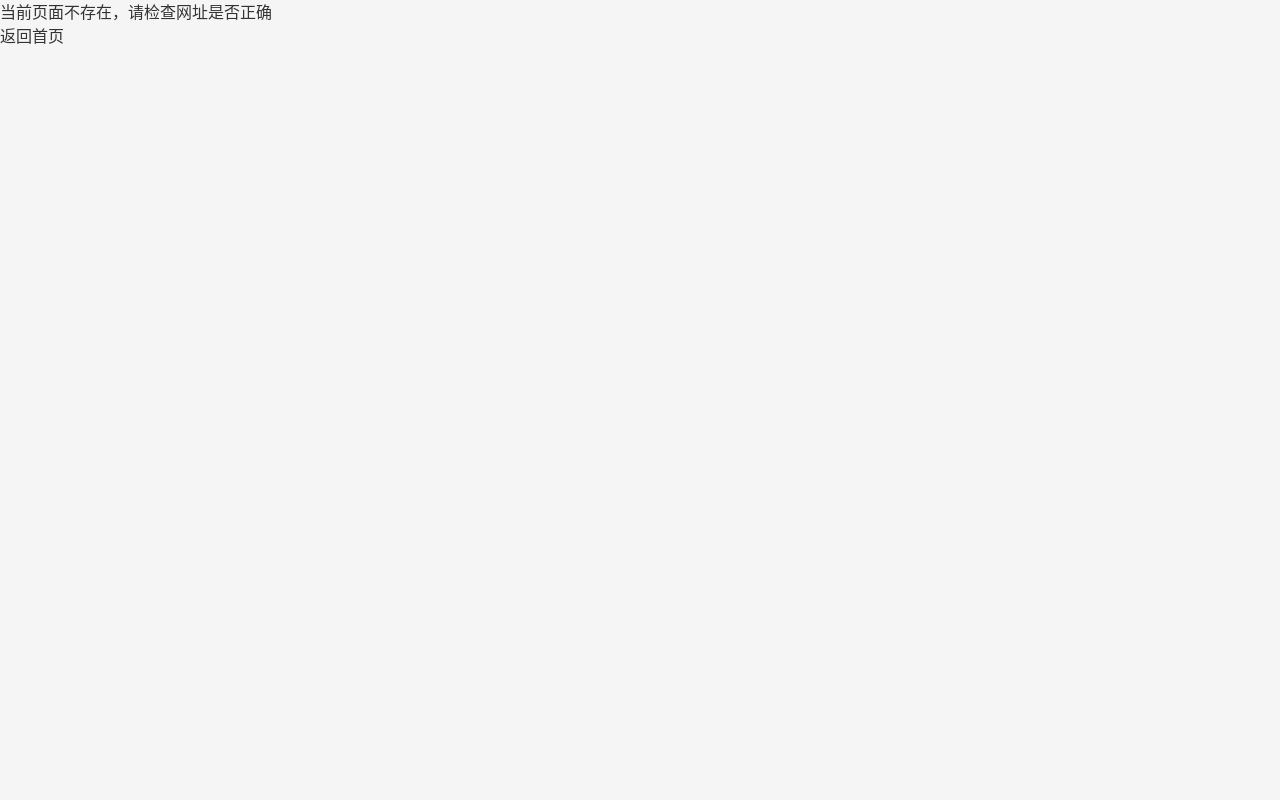
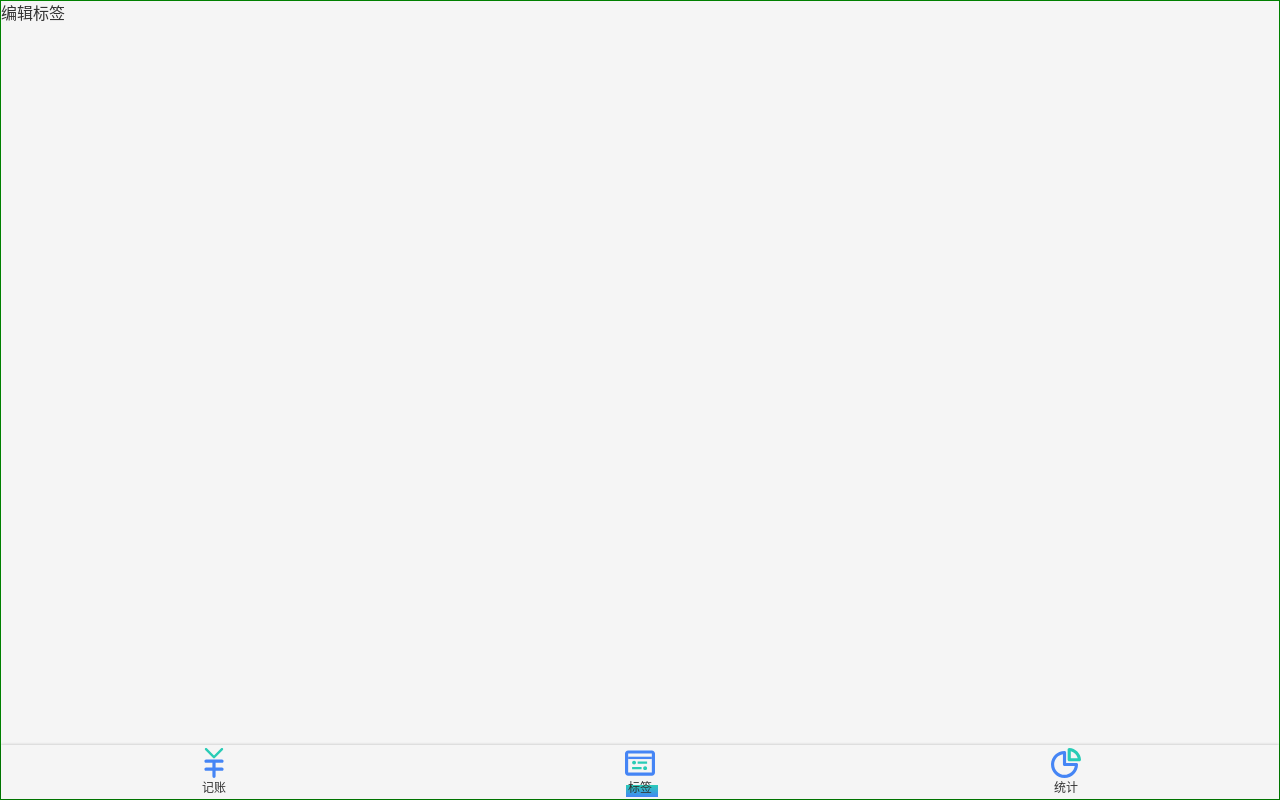
Before and after one commit to LiMiu331/bibi-money, a Vue app: page /#/labels/edit in a window 1280 px wide. Built offline with nearby package versions, Linux system fonts and the light colour scheme.

Commit message:
将 tag 的 string 改为 {id,name}

```diff
--- a/src/components/Nav.vue
+++ b/src/components/Nav.vue
@@ -44,14 +44,14 @@
             }
         }
         > .item.selected{
-            position: relative;
+                position: relative;
             .bg-icon{
                 position: absolute;
                 z-index: -1;
-                width: 7.2vw;
+                width: 100%;
                 height: 1.6vh;
                 bottom: 0.2vh;
-                justify-content: space-around;
+                left: 2px;
                 background-image:$color-highlight;
             }
         }
--- a/src/models/tagListModel.ts
+++ b/src/models/tagListModel.ts
@@ -1,7 +1,11 @@
 const localStorageKeyName = 'tagList';
+type Tag = {
+    id: string;
+    name: string;
+}
 type TagListModel = {
-    data: string[];
-    fetch: () => string[];
+    data: Tag[];
+    fetch: () => Tag[];
     create: (name: string) => 'success' | 'duplicated'; //联合类型
     save: () => void;
 }
@@ -12,8 +16,9 @@ const tagListModel: TagListModel = {
         return this.data
     },
     create(name){
-        if(this.data.indexOf(name) >= 0){return 'duplicated';}
-        this.data.push(name);
+        const  names = this.data.map(item =>item.name)
+        if(names.indexOf(name) >= 0){return 'duplicated';}
+        this.data.push({id:name,name:name});
         this.save();
         return 'success';
     },
--- a/src/router/index.ts
+++ b/src/router/index.ts
@@ -5,6 +5,7 @@ import Money from '@/views/Money.vue'
 import Labels from '@/views/Labels.vue'
 import Statistics from '@/views/Statistics.vue'
 import NotFound from '@/views/NotFound.vue'
+import EditLabel from '@/views/EditLabel.vue';
 Vue.use(VueRouter);
 const routes: Array<RouteConfig> = [
     {
@@ -24,6 +25,10 @@ const routes: Array<RouteConfig> = [
         component:Statistics
     },
     {
+        path:'/labels/edit',
+        component:EditLabel
+    },
+    {
         path:'*',
         component:NotFound
     }
--- /dev/null
+++ b/src/views/EditLabel.vue
@@ -0,0 +1,19 @@
+<template>
+    <Layout>
+        编辑标签
+    </Layout>
+</template>
+
+<script lang="ts">
+    import Vue from 'vue';
+    import {Component} from 'vue-property-decorator';
+
+    @Component
+    export default class EditLable extends Vue {
+
+    }
+</script>
+
+<style lang="scss" scoped>
+
+</style>
--- a/src/views/Labels.vue
+++ b/src/views/Labels.vue
@@ -1,8 +1,8 @@
 <template>
     <Layout>
         <ol class="tags">
-            <li v-for="tag in tags" :key="tag">
-                <span>{{tag}}</span>
+            <li v-for="tag in tags" :key="tag.id">
+                <span>{{tag.name}}</span>
                 <icon name="right"></icon>
             </li>
         </ol>
```
